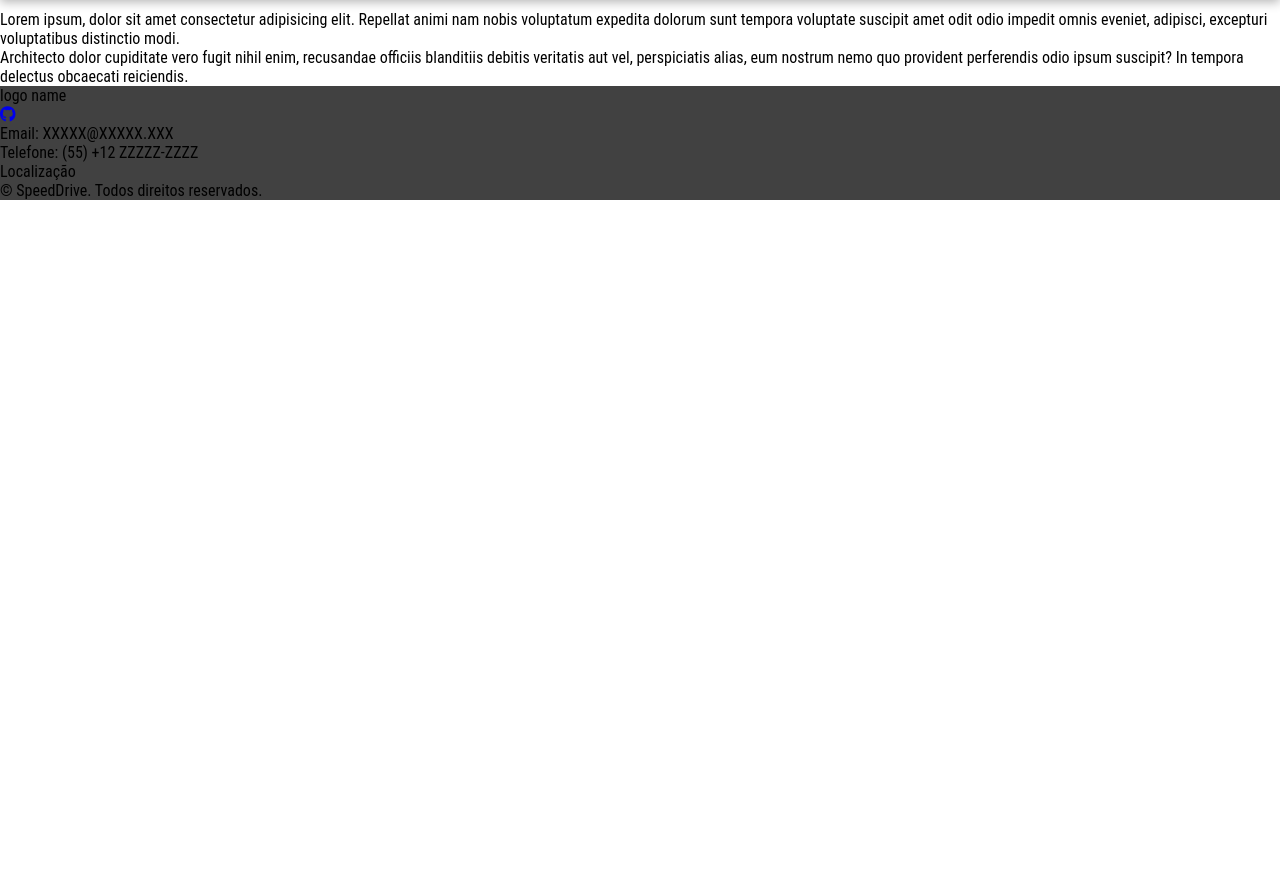
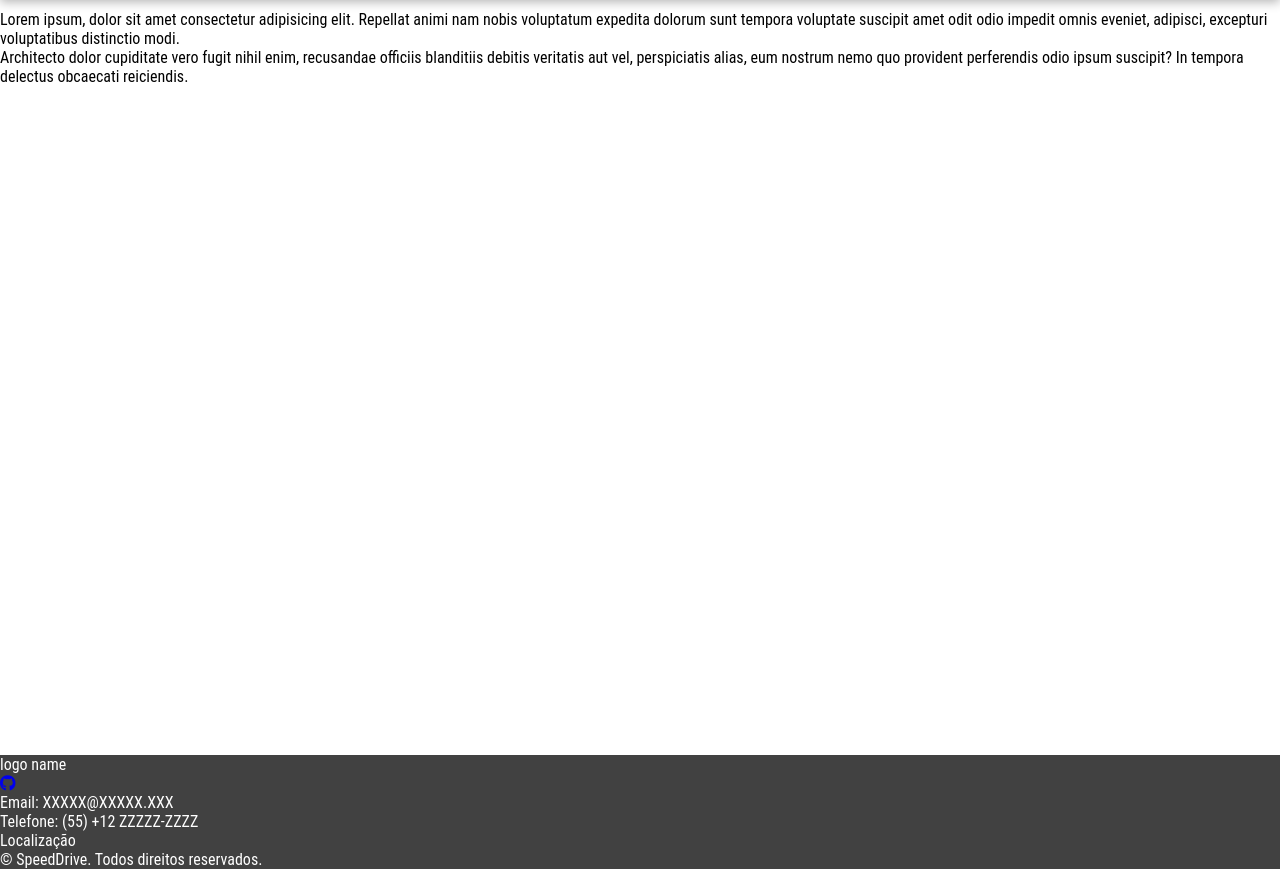
Before and after one commit to MuriloHsTorres/ProjetoCarros, a PHP site: page / in a window 1280 px wide. Shown: the part 100-969 px from the top of the page. Before the commit the page ends 300 px from the top, so only its background shows below. Run offline with PHP 8.4, Linux system fonts and the light colour scheme; some libraries are stand-ins or nearby versions.

Commit message:
Updates in HTML and CSS

```diff
--- a/index.html
+++ b/index.html
@@ -65,14 +65,14 @@
     </main>
 
     <footer>
+        <div>
             <p>logo name</p>
-
             <a href="https://github.com/MuriloHsTorres/ProjetoCarros"><i class="fa-brands fa-github"></i></a>
-
             <p>Email: XXXXX&#64;XXXXX.XXX</p>
             <p>Telefone: (55) +12 ZZZZZ-ZZZZ</p>
             <p>Localização</p>
             <p>&#169; SpeedDrive. Todos direitos reservados.</p>
+        </div>
     </footer>
 </body>
 </html>
--- a/style.css
+++ b/style.css
@@ -124,8 +124,11 @@
 
 main {
     margin-top: 110px; /*Isto vai garantir que o main esteja 10 pixeis abaixo do header na posição inicial*/
+    height: 745px;
 }
 
 footer {
     background-color: var(--cor-primaria);
+    color: white;
+    display: flex;
 }
```
Lines whose indentation alone changed are shown as unchanged.
